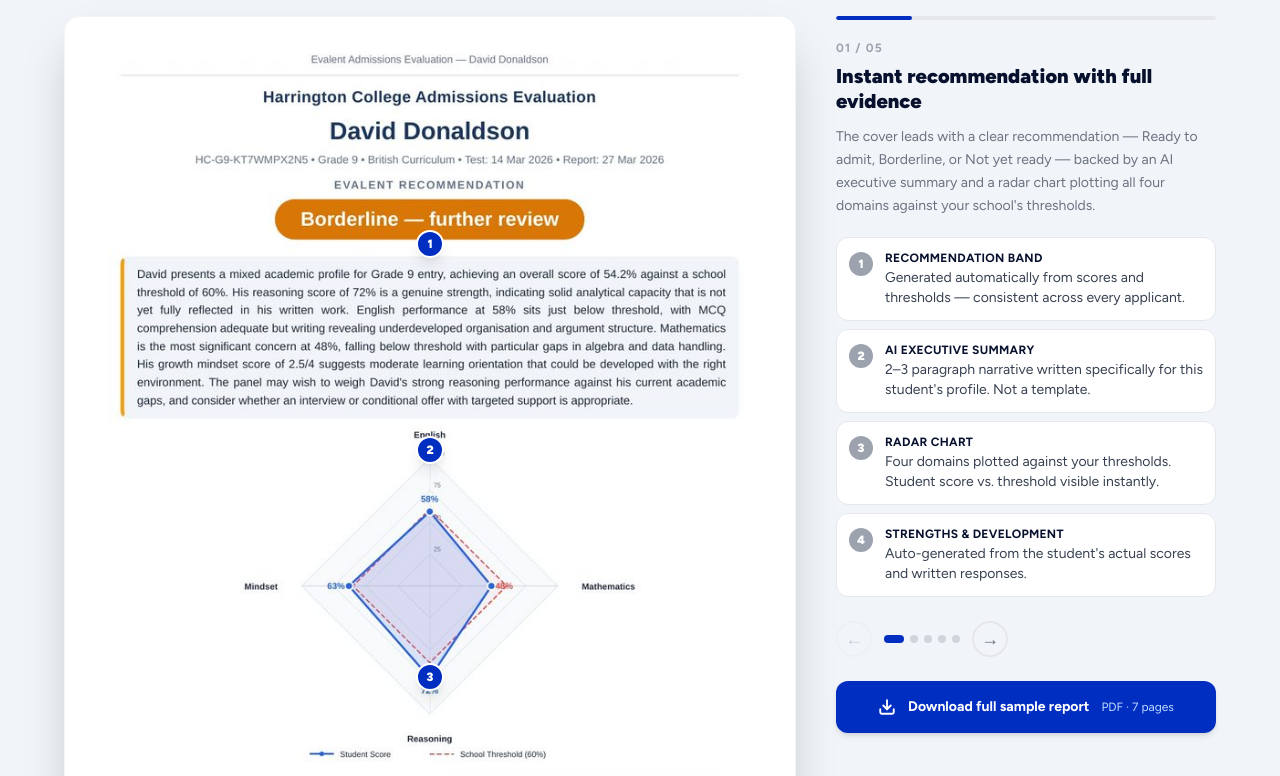
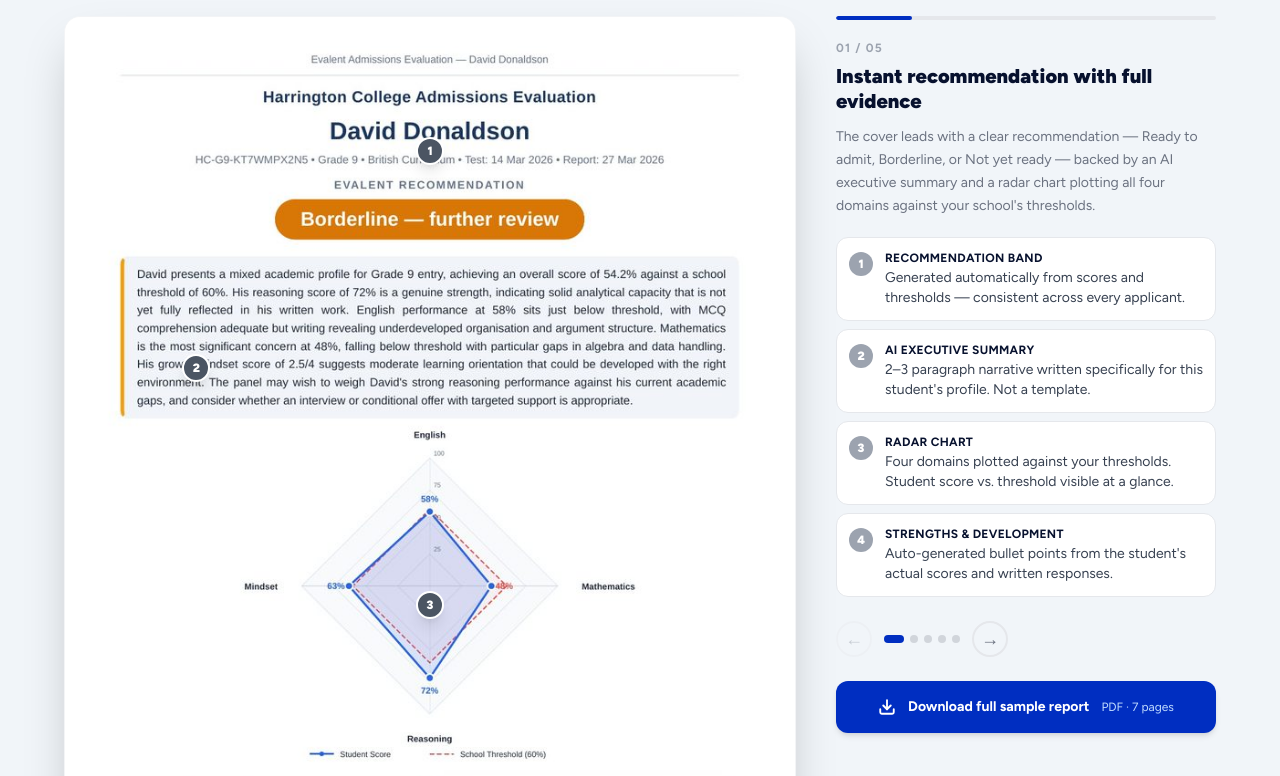
Before and after one commit to wigsbury-ui/evalent-marketing, a Next.js app: page /features/assessment in a window 1280 px wide. Shown: the part 1480-2256 px from the top of the page. Built offline with nearby package versions, Linux system fonts and the light colour scheme.

Commit message:
fix: navy pins, prominent download CTA button

```diff
--- a/src/components/features/ReportSlider.tsx
+++ b/src/components/features/ReportSlider.tsx
@@ -8,10 +8,10 @@ const SLIDES = [
     description: "The cover leads with a clear recommendation — Ready to admit, Borderline, or Not yet ready — backed by an AI executive summary and a radar chart plotting all four domains against your school's thresholds.",
     img: '/report_slide_1.jpg',
     annotations: [
-      { x: 50, y: 22, label: 'Recommendation band', text: 'Generated automatically from scores and thresholds — consistent across every applicant.' },
-      { x: 50, y: 42, label: 'AI executive summary', text: "2–3 paragraph narrative written specifically for this student's profile. Not a template." },
-      { x: 50, y: 64, label: 'Radar chart', text: 'Four domains plotted against your thresholds. Student score vs. threshold visible instantly.' },
-      { x: 50, y: 86, label: 'Strengths & development', text: "Auto-generated from the student's actual scores and written responses." },
+      { x: 50, y: 13, label: 'Recommendation band', text: 'Generated automatically from scores and thresholds — consistent across every applicant.' },
+      { x: 18, y: 34, label: 'AI executive summary', text: "2–3 paragraph narrative written specifically for this student's profile. Not a template." },
+      { x: 50, y: 57, label: 'Radar chart', text: 'Four domains plotted against your thresholds. Student score vs. threshold visible at a glance.' },
+      { x: 22, y: 86, label: 'Strengths & development', text: "Auto-generated bullet points from the student's actual scores and written responses." },
     ],
   },
   {
@@ -19,9 +19,9 @@ const SLIDES = [
     description: 'Page 2 gives a quick-read overview — overall score, bar chart comparing each domain against threshold, and a snapshot table with MCQ scores, writing bands, delta, and plain-English comments.',
     img: '/report_slide_2.jpg',
     annotations: [
-      { x: 50, y: 21, label: 'Overall academic score', text: 'Weighted combination of all domain scores, calculated to one decimal place.' },
-      { x: 50, y: 47, label: 'Domain bar chart', text: 'Blue = student score. Green = school threshold. Red flag when below.' },
-      { x: 50, y: 76, label: 'Domain snapshot table', text: 'MCQ score, writing band, combined score, and a plain-English comment for each domain.' },
+      { x: 50, y: 16, label: 'Overall academic score', text: 'Weighted combination of all domain scores, calculated to one decimal place.' },
+      { x: 35, y: 40, label: 'Domain bar chart', text: 'Blue = student score. Green = school threshold. Red bar flags below-threshold performance.' },
+      { x: 20, y: 67, label: 'Domain snapshot table', text: 'MCQ score, writing band, combined score, and a plain-English comment for each domain.' },
     ],
   },
   {
@@ -29,10 +29,10 @@ const SLIDES = [
     description: "Each domain gets its own page. English shows MCQ score, writing band, sub-skill breakdown bars, AI MCQ analysis, writing evaluation, and the student's verbatim written response.",
     img: '/report_slide_3.jpg',
     annotations: [
-      { x: 50, y: 17, label: 'Score summary', text: 'MCQ, writing band, and combined score side by side for instant comparison.' },
-      { x: 50, y: 30, label: 'Sub-skill breakdown', text: 'Bars show reading comprehension, grammar, and inference against the threshold line.' },
-      { x: 50, y: 58, label: 'AI narrative', text: "Generated from this student's specific answers — not generic boilerplate." },
-      { x: 50, y: 80, label: "Student's own words", text: 'Verbatim written response. Assessors see exactly what the student produced under timed conditions.' },
+      { x: 75, y: 11, label: 'Score summary', text: 'MCQ, writing band, and combined score side by side for instant comparison.' },
+      { x: 45, y: 27, label: 'Sub-skill breakdown', text: 'Bars show reading comprehension, grammar, and inference against the threshold line.' },
+      { x: 18, y: 50, label: 'AI narrative', text: "Generated from this student's specific answers — not generic boilerplate." },
+      { x: 50, y: 77, label: "Student's own words", text: 'Verbatim written response. Assessors see exactly what the student produced under timed conditions.' },
     ],
   },
   {
@@ -40,9 +40,9 @@ const SLIDES = [
     description: 'The maths page shows where gaps actually are. Sub-skill bars break performance into number & algebra, geometry, and statistics — so a low overall score is properly understood.',
     img: '/report_slide_4.jpg',
     annotations: [
-      { x: 50, y: 17, label: 'Below-threshold flag', text: 'Combined score shown in red when below threshold — immediately visible.' },
-      { x: 50, y: 33, label: 'Sub-skill bars', text: 'Green = above threshold. Red = below. Geometry strong, statistics a clear gap.' },
-      { x: 50, y: 67, label: 'Specific diagnosis', text: 'Identifies exactly which question types were missed — not just a percentage.' },
+      { x: 80, y: 11, label: 'Below-threshold flag', text: 'Combined score shown in red when below threshold — immediately visible to the assessor.' },
+      { x: 45, y: 30, label: 'Sub-skill bars', text: 'Green = above threshold. Red = well below. Statistics at 25% is the critical gap here.' },
+      { x: 18, y: 58, label: 'Specific diagnosis', text: 'Identifies exactly which question types were missed — not just a percentage.' },
     ],
   },
   {
@@ -50,9 +50,9 @@ const SLIDES = [
     description: "The final page surfaces the student's growth mindset orientation. Contextual data that doesn't gate an admission, but gives assessors something no academic score can: how this student approaches challenge.",
     img: '/report_slide_7.jpg',
     annotations: [
-      { x: 50, y: 21, label: 'Mindset score', text: 'Scored 0–4 from a 10-item inventory. Shown as a labelled progress bar.' },
-      { x: 50, y: 51, label: 'Contextual narrative', text: 'Explains what the score means for this specific student — with a panel recommendation.' },
-      { x: 50, y: 79, label: 'How-to-read guide', text: 'Built into every report so any member of the admissions team can interpret results confidently.' },
+      { x: 50, y: 13, label: 'Mindset score', text: 'Scored 0–4 from a 10-item inventory. Shown with a labelled progress bar.' },
+      { x: 18, y: 38, label: 'Contextual narrative', text: 'Explains what the score means for this specific student — with a recommendation for the panel.' },
+      { x: 18, y: 65, label: 'How-to-read guide', text: 'Built into every report so any member of the admissions team can interpret results confidently.' },
     ],
   },
 ]
@@ -99,7 +99,7 @@ export default function ReportSlider() {
                 <button
                   key={i}
                   onClick={() => setActivePin(activePin === i ? -1 : i)}
-                  className={`absolute w-7 h-7 rounded-full border-2 border-white text-white text-xs font-black flex items-center justify-center shadow-lg transition-all z-10 ${activePin === i ? 'bg-[#07112e] scale-110' : 'bg-[#002ec1] hover:scale-110'}`}
+                  className={`absolute w-7 h-7 rounded-full border-2 border-white text-white text-xs font-black flex items-center justify-center shadow-lg transition-all z-10 ${activePin === i ? 'bg-[#002ec1] scale-110' : 'bg-[#4b5563] hover:bg-[#002ec1] hover:scale-110'}`}
                   style={{ left: `${ann.x}%`, top: `${ann.y}%`, transform: 'translate(-50%, -50%)' }}
                   aria-label={ann.label}
                 >
```
